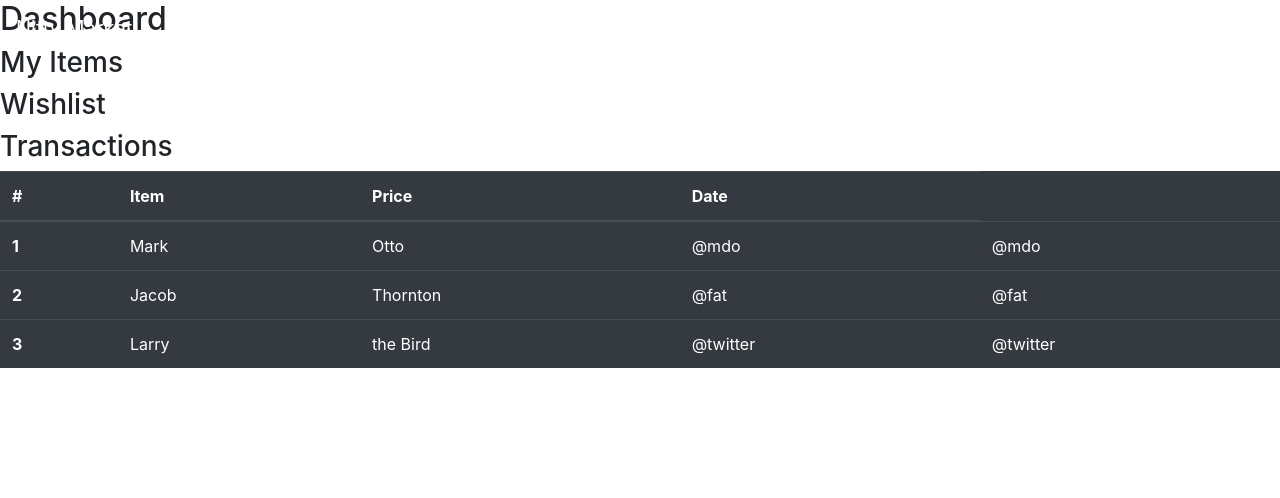
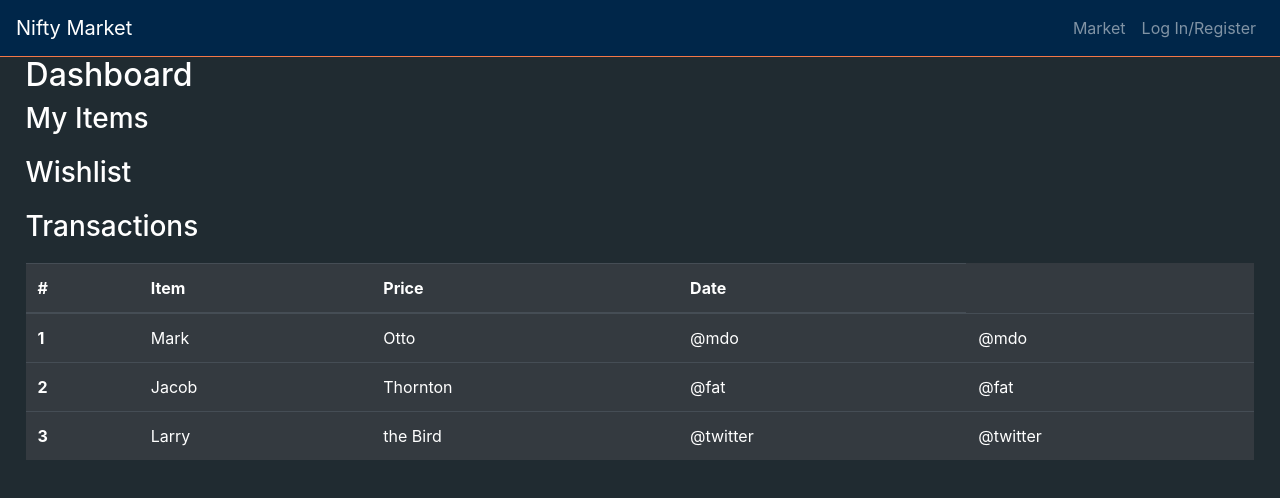
Before and after one commit to nifty-market/Nifty-Market-FE, a React (Create React App) app in the folder nifty-market-app/: page /Dashboard in a window 1280 px wide. Shown: the top 498 px of the page. Built offline with nearby package versions, Linux system fonts and the light colour scheme.

Commit message:
Styled NavBar, ItemsPage, and began Styleing Dashbord

```diff
--- a/nifty-market-app/src/App.css
+++ b/nifty-market-app/src/App.css
@@ -1,23 +1,97 @@
 html {
-	/*margin-top: 56px;*/
+	margin-top: 56px;
 }
 
 .App {
   /*text-align: center;*/
 }
 
+.nav-bar {
+	background-color: #002649;
+	border-bottom: 	1px solid #F37748;
+}
+
+.navbar-nav {
+	display: flex;
+	align-items: flex-end;
+}
+
+.navbar-nav h6 {
+	margin-right: 14px;
+	color: lightgrey;
+	margin-bottom: 12px;
+}
+
+.fa-user-astronaut {
+	display: inline;
+	padding: 0 16px;
+	border-left: 1px solid #8A96A7;
+}
+
+.filters {
+	color: white;
+	margin-bottom: 40px;
+	margin-left: 4%;
+}
+.filters .label{
+	margin-right: 12px;
+}
+
 .cards-container {
 	display: flex;
 	justify-content: center;
 	flex-wrap: wrap;
-	width: 80%;
+	/*width: 80%;*/
 	margin: 0 auto;
 }
 
 .card {
-	margin: 10px;
+	margin: 8px;
 	width: 240px;
 	height: 100%;
+	background-color: #002649;
+	color: white;
+	border-radius: 10px;
+}
+
+.card-title {
+	font-size: 18px;
+
+}
+
+.img-container {
+  width: 100%;
+  height: 290px;
+	display: flex;
+	justify-content: center;
+	align-items: center;
+
+}
+
+.card-img {
+	position: relative;
+  float: left;
+  width: 90%;
+  /*height: 100px;*/
+  background-position: 50% 50%;
+  background-repeat: no-repeat;
+  background-size: cover;
+	/*margin: 4px auto 14px;*/
+	border-radius: 10px;
+
+	/*height: 100px;*/
+}
+
+.card .btn{
+	background-color: #F37748;
+	border: 0 solid white;
+	margin: 5px 0;
+	width: 100%;
+}
+
+.price {
+	font-size: 24px;
+	margin-top: 10px;
 }
 
 .title {
@@ -50,6 +124,29 @@ html {
 }
 
 .items-list {
-	margin-top: 90px;
-	/*border: 1px solid black;*/
+	margin: 0 auto;
+	width: 80%;
 }
+
+.dashboard-page {
+	margin: 0 2%;
+}
+
+.Dashboard-title{
+	/*width: 100%;*/
+	margin: 0 auto;
+}
+
+.dashboard {
+	display: flex;
+	flex-direction: column;
+	/*align-items: center;*/
+}
+
+.dashboard h2 {
+	margin: 24px 0 5px ;
+}
+
+.dashboard h3 {
+	margin-bottom: 20px;
+}
--- a/nifty-market-app/src/index.css
+++ b/nifty-market-app/src/index.css
@@ -1,7 +1,10 @@
+html, body {
+  box-sizing: border-box;
+  background-color: #202B31;
+}
 
-
-html {
-  box-sizing: border-box;
+h1, h2, h3, h4, h5, h6, p{
+	color: white;
 }
 
 body {
```
